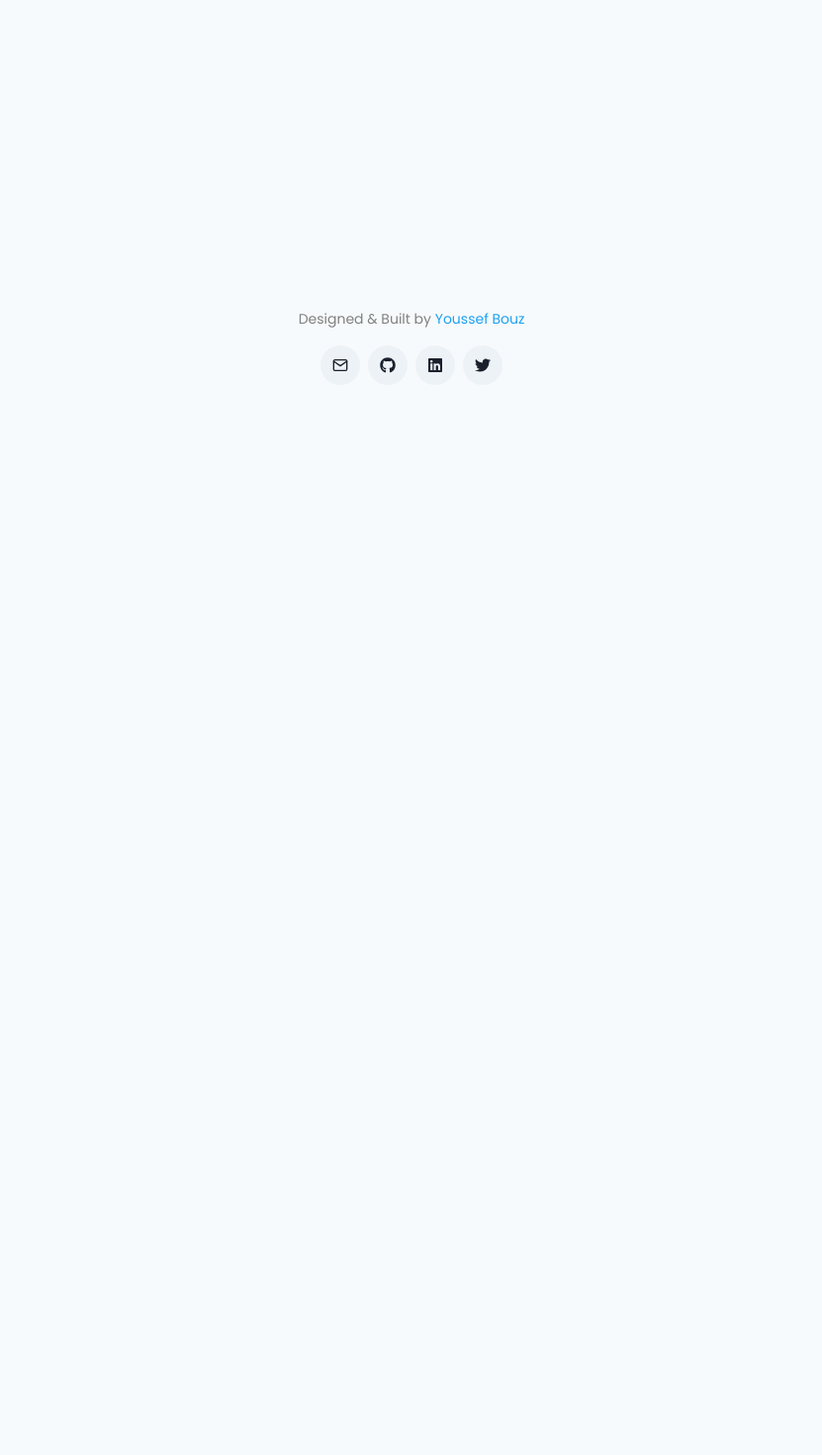
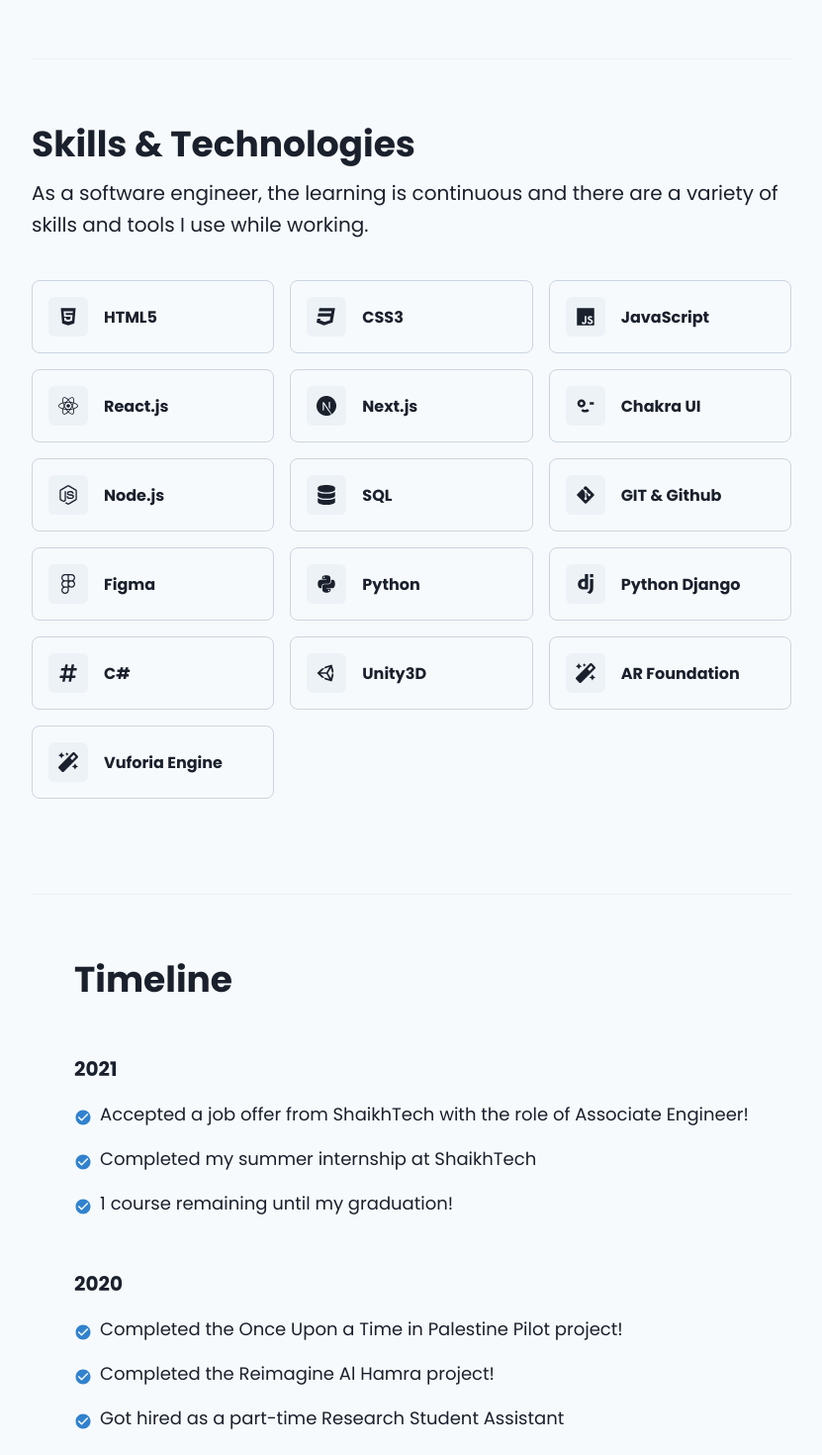
Before and after one commit to YBouz/bouz.me, a Next.js app: page / in a window 1280 px wide. Shown: the part 520-1990 px from the top of the page at 99% size, without its empty margins (224-1055 px from the left). Before the commit the page ends 941 px from the top, so only its background shows below. Built offline with nearby package versions, Linux system fonts and the light colour scheme.

Commit message:
added skills & timeline changed twitter to blue color

```diff
--- a/components/Common/Logo.js
+++ b/components/Common/Logo.js
@@ -13,7 +13,7 @@
       <Heading
         size="md"
         letterSpacing="wider"
-        color="twitter.500"
+        color="blue.500"
         cursor="pointer"
         _hover={{
           transform: 'scale(1.4)',
--- a/components/Home/Hero.js
+++ b/components/Home/Hero.js
@@ -20,7 +20,7 @@
   const { colorMode, toggleColorMode } = useColorMode();
 
   return (
-    <Stack spacing={8} justify="center" align="flex-start" {...rest}>
+    <Stack spacing={8} justify="center" align="flex-start" maxW="3xl" {...rest}>
       <SlideFade
         in={true}
         transition={{ enter: { duration: 0.4, delay: 0.7 } }}
@@ -38,7 +38,7 @@
           />
           <Text
             position="relative"
-            color="twitter.500"
+            color="blue.500"
             fontSize="xl"
             fontWeight="medium"
             zIndex={1}
@@ -70,12 +70,12 @@
       >
         <List spacing={2} maxW="70ch">
           <ListItem>
-            <ListIcon as={FaGraduationCap} color="twitter.600" />
-            Currently approaching my graduation with a Bachelor's in Computer
-            Science from the American University of Sharjah
+            <ListIcon as={FaGraduationCap} color="blue.600" />
+            Approaching my graduation with a Bachelor's in Computer Science from
+            the American University of Sharjah.
           </ListItem>
           <ListItem>
-            <ListIcon as={FaRocket} color="twitter.300" />
+            <ListIcon as={FaRocket} color="blue.300" />
             Learning and practicing through industry projects and side-projects.
           </ListItem>
         </List>
--- /dev/null
+++ b/components/Home/SkillCard.js
@@ -0,0 +1,48 @@
+import {
+  Box,
+  Flex,
+  Heading,
+  Text,
+  IconButton,
+  LinkOverlay,
+  LinkBox,
+  useColorModeValue
+} from '@chakra-ui/react';
+
+const SkillCard = ({ skill }) => {
+  return (
+    <LinkBox as="article">
+      <Flex
+        p={4}
+        borderColor={useColorModeValue('gray.300', 'gray.700')}
+        borderRadius={'lg'}
+        borderWidth="1px"
+        transition=".5s"
+        cursor="pointer"
+        align="center"
+        role="group"
+        _hover={{
+          borderColor: 'blue.500'
+        }}
+      >
+        <IconButton
+          as="a"
+          href={skill?.url}
+          rel="noopener"
+          target="_blank"
+          aria-label={skill?.name}
+          icon={skill?.icon}
+          mr={4}
+          _groupHover={{ color: 'blue.500' }}
+        />
+        <LinkOverlay href={skill?.url} rel="noopener" isExternal>
+          <Heading as="h2" size="sm">
+            {skill?.name}
+          </Heading>
+        </LinkOverlay>
+      </Flex>
+    </LinkBox>
+  );
+};
+
+export default SkillCard;
--- /dev/null
+++ b/components/Home/Skills.js
@@ -0,0 +1,38 @@
+import { Heading, Text, SlideFade, Stack, SimpleGrid } from '@chakra-ui/react';
+
+import SkillCard from './SkillCard';
+import { skillsData } from './SkillsData';
+
+const Skills = ({ ...rest }) => {
+  return (
+    <Stack
+      spacing={4}
+      justify="center"
+      align="flex-start"
+      maxW="3xl"
+      mb={8}
+      {...rest}
+    >
+      <SlideFade in={true} transition={{ enter: { duration: 0.4, delay: 1 } }}>
+        <Heading
+          as="h1"
+          fontSize={{ base: '24px', md: '30px', lg: '36px' }}
+          mb={3}
+        >
+          Skills & Technologies
+        </Heading>
+        <Text fontSize="xl" lineHeight={1.6}>
+          As a software engineer, the learning is continuous and there are a
+          variety of skills and tools I use while working.
+        </Text>
+        <SimpleGrid mt={10} columns={{ base: 1, sm: 2, md: 3 }} spacing={4}>
+          {skillsData.map((data) => (
+            <SkillCard skill={data} key={data?.name} />
+          ))}
+        </SimpleGrid>
+      </SlideFade>
+    </Stack>
+  );
+};
+
+export default Skills;
--- /dev/null
+++ b/components/Home/SkillsData.js
@@ -0,0 +1,99 @@
+import {
+  FaNodeJs,
+  FaReact,
+  FaJs,
+  FaDatabase,
+  FaGitAlt,
+  FaFigma,
+  FaPython,
+  FaUnity,
+  FaMagic,
+  FaCss3,
+  FaHtml5,
+  FaHashtag
+} from 'react-icons/fa';
+import { SiDjango, SiNextDotJs } from 'react-icons/si';
+import { CgDesignmodo } from 'react-icons/cg';
+
+export const skillsData = [
+  {
+    name: 'HTML5',
+    icon: <FaHtml5 fontSize="20px" />,
+    url: 'https://html.com/html5/'
+  },
+  {
+    name: 'CSS3',
+    icon: <FaCss3 fontSize="20px" />,
+    url: 'https://www.w3schools.com/css/'
+  },
+  {
+    name: 'JavaScript',
+    icon: <FaJs fontSize="20px" />,
+    url: 'https://www.javascript.info'
+  },
+  {
+    name: 'React.js',
+    icon: <FaReact fontSize="20px" />,
+    url: 'https://www.reactjs.org'
+  },
+  {
+    name: 'Next.js',
+    icon: <SiNextDotJs fontSize="20px" />,
+    url: 'https://www.nextjs.org'
+  },
+  {
+    name: 'Chakra UI',
+    icon: <CgDesignmodo fontSize="20px" />,
+    url: 'https://chakra-ui.com/'
+  },
+  {
+    name: 'Node.js',
+    icon: <FaNodeJs fontSize="20px" />,
+    url: 'https://www.nodejs.org'
+  },
+  {
+    name: 'SQL',
+    icon: <FaDatabase fontSize="20px" />,
+    url: 'https://www.postgresql.org/'
+  },
+  {
+    name: 'GIT & Github',
+    icon: <FaGitAlt fontSize="20px" />,
+    url: 'https://github.com/'
+  },
+  {
+    name: 'Figma',
+    icon: <FaFigma fontSize="20px" />,
+    url: 'https://www.figma.com/'
+  },
+  {
+    name: 'Python',
+    icon: <FaPython fontSize="20px" />,
+    url: 'https://www.python.org/'
+  },
+  {
+    name: 'Python Django',
+    icon: <SiDjango fontSize="20px" />,
+    url: 'https://www.djangoproject.com/'
+  },
+  {
+    name: 'C#',
+    icon: <FaHashtag fontSize="20px" />,
+    url: 'https://docs.microsoft.com/en-us/dotnet/csharp/'
+  },
+  {
+    name: 'Unity3D',
+    icon: <FaUnity fontSize="20px" />,
+    url: 'https://www.unity.com/'
+  },
+  {
+    name: 'AR Foundation',
+    icon: <FaMagic fontSize="20px" />,
+    url: 'https://unity.com/unity/features/arfoundation'
+  },
+  {
+    name: 'Vuforia Engine',
+    icon: <FaMagic fontSize="20px" />,
+    url: 'https://developer.vuforia.com/'
+  }
+];
--- /dev/null
+++ b/components/Home/Timeline.js
@@ -0,0 +1,80 @@
+import {
+  Heading,
+  Stack,
+  SlideFade,
+  List,
+  ListItem,
+  ListIcon
+} from '@chakra-ui/react';
+import { MdCheckCircle } from 'react-icons/md';
+
+const Timeline = ({ ...rest }) => {
+  return (
+    <Stack
+      spacing={4}
+      justify="center"
+      align="flex-start"
+      maxW="3xl"
+      mb={8}
+      {...rest}
+    >
+      <SlideFade
+        in={true}
+        transition={{ enter: { duration: 0.4, delay: 1.1 } }}
+      >
+        <Heading as="h1" fontSize={{ base: '24px', md: '30px', lg: '36px' }}>
+          Timeline
+        </Heading>
+      </SlideFade>
+
+      <SlideFade
+        in={true}
+        transition={{ enter: { duration: 0.4, delay: 1.2 } }}
+      >
+        <Heading mt={10} mb={5} as="h2" size="md">
+          2021
+        </Heading>
+        <List spacing={18} fontSize="18">
+          <ListItem>
+            <ListIcon as={MdCheckCircle} color="blue.500" />
+            Accepted a job offer from ShaikhTech with the role of Associate
+            Engineer!
+          </ListItem>
+          <ListItem>
+            <ListIcon as={MdCheckCircle} color="blue.500" />
+            Completed my summer internship at ShaikhTech
+          </ListItem>
+          <ListItem>
+            <ListIcon as={MdCheckCircle} color="blue.500" />1 course remaining
+            until my graduation!
+          </ListItem>
+        </List>
+      </SlideFade>
+
+      <SlideFade
+        in={true}
+        transition={{ enter: { duration: 0.4, delay: 1.2 } }}
+      >
+        <Heading mt={10} mb={5} as="h2" size="md">
+          2020
+        </Heading>
+        <List spacing={18} fontSize="18">
+          <ListItem>
+            <ListIcon as={MdCheckCircle} color="blue.500" />
+            Completed the Once Upon a Time in Palestine Pilot project!
+          </ListItem>
+          <ListItem>
+            <ListIcon as={MdCheckCircle} color="blue.500" />
+            Completed the Reimagine Al Hamra project!
+          </ListItem>
+          <ListItem>
+            <ListIcon as={MdCheckCircle} color="blue.500" />
+            Got hired as a part-time Research Student Assistant
+          </ListItem>
+        </List>
+      </SlideFade>
+    </Stack>
+  );
+};
+
+export default Timeline;
--- a/components/Layout/Footer.js
+++ b/components/Layout/Footer.js
@@ -25,7 +25,7 @@
         <Text fontSize="sm" color="gray" mb={4}>
           {/* &copy; {new Date().getFullYear()} */}
           Designed & Built by{' '}
-          <Text as="span" color="twitter.500">
+          <Text as="span" color="blue.500">
             Youssef Bouz
           </Text>
         </Text>
--- a/components/Layout/Header.js
+++ b/components/Layout/Header.js
@@ -80,7 +80,7 @@
               <Button
                 key={i}
                 variant="ghost"
-                colorScheme={router.pathname == data.href ? 'twitter' : 'gray'}
+                colorScheme={router.pathname == data.href ? 'blue' : 'gray'}
                 onClick={() => router.push(data.href)}
               >
                 {data.text}
--- a/components/Projectitem.js
+++ b/components/Projectitem.js
@@ -19,7 +19,7 @@
   live,
   github,
   tags,
-  publishedAt,
+  // publishedAt,
   slug
 }) => {
   const router = useRouter();
--- a/pages/404.js
+++ b/pages/404.js
@@ -15,7 +15,7 @@
       </Heading>
 
       <Button
-        colorScheme="twitter"
+        colorScheme="blue"
         rightIcon={<FaChevronRight />}
         onClick={() => router.push('/')}
       >
--- a/pages/index.js
+++ b/pages/index.js
@@ -1,10 +1,17 @@
 import Container from '@/components/Layout/Container';
 import Hero from '@/components/Home/Hero';
+import Timeline from '@/components/Home/Timeline';
+import { Divider } from '@chakra-ui/react';
+import Skills from '@/components/Home/Skills';
 
 const HomePage = () => {
   return (
     <Container>
       <Hero mt={'140px'} />
+      <Divider my={16} maxW="3xl" />
+      <Skills />
+      <Divider my={16} maxW="3xl" />
+      <Timeline />
     </Container>
   );
 };
```
